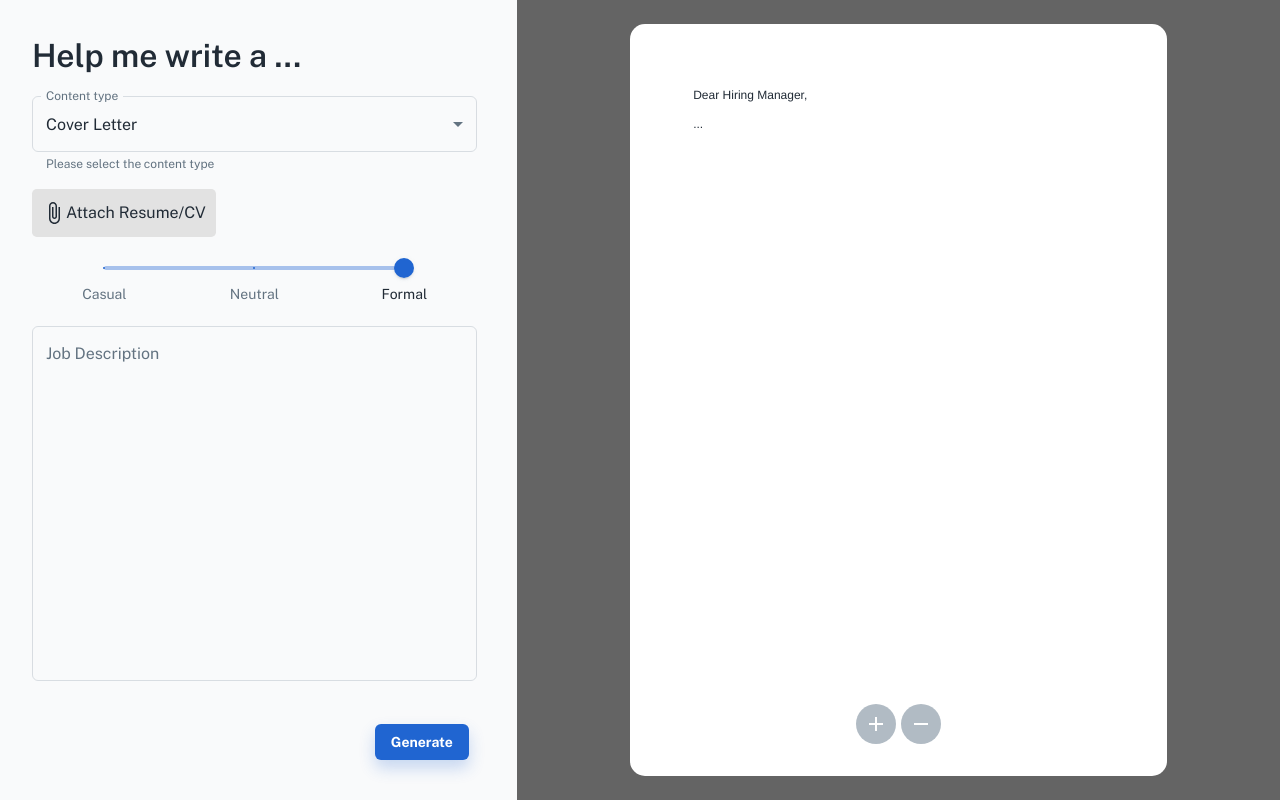
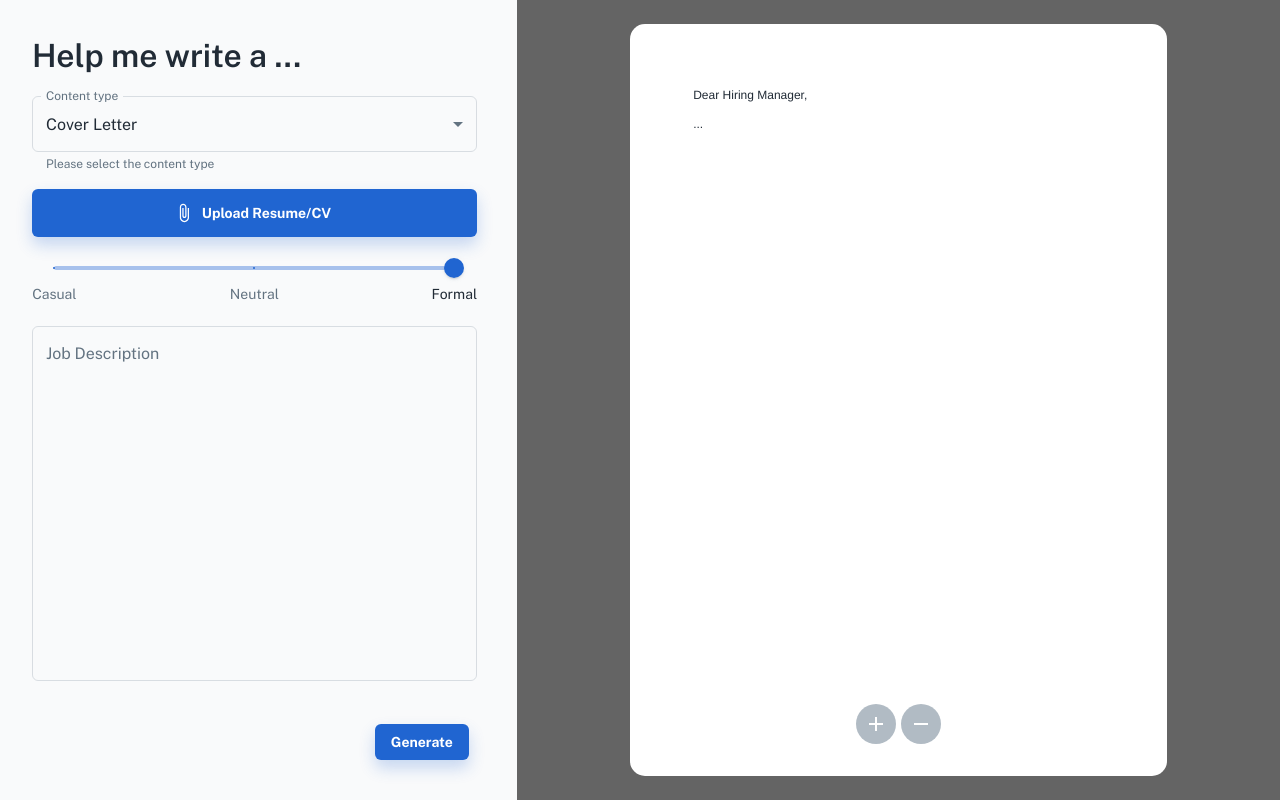
Before and after one commit to wqding/CoverHelper, a React (Create React App) app in the folder frontend/: page /dashboard/app in a window 1280 px wide. Built offline with nearby package versions, Linux system fonts and the light colour scheme; what @react-pdf/renderer would draw is missing.

Commit message:
replace upload button

```diff
--- a/frontend/src/pages/DashboardAppPage.css
+++ b/frontend/src/pages/DashboardAppPage.css
@@ -84,38 +84,6 @@
     gap: 1rem;
 }
 
-.fileUpload {
-    min-width: 35%;
-    width: fit-content;
-    height: 3rem;
-    display: inline;
-    border-radius: 0.3rem;
-    cursor: pointer;
-    background: #e2e2e2;
-}
-
-.fileUpload:hover {
-    background: #cbcbcb;
-}
-
-.wrapper {
-    display:inline;
-    position:relative;
-    display: flex;
-    align-items: center;
-    flex-wrap: wrap;
-    padding: 10px;
-}
-
-.wrapper>input {
-    opacity:0;
-    position:absolute;
-    top:0;
-    left:0;
-    right:0;
-    bottom:0;
-}
-
 .clear-icon-container {
     display: none;
 }
@@ -124,7 +92,7 @@
     display: none;
 }
 
-@media only screen and (max-width: 1240px) {
+@media only screen and (max-width: 1000px) {
     .rightSide[data-generated="false"] {
       display: none;
     }
--- a/frontend/src/pages/DashboardAppPage.js
+++ b/frontend/src/pages/DashboardAppPage.js
@@ -48,7 +48,7 @@ export default function DashboardAppPage() {
   const [question, setQuestion] = useState("");
 
   const divRef = useRef(null);
-  const [fontsize, setFontsize] = useState(window.innerWidth >= 968 ? 12 : 9.5);
+  const [fontsize, setFontsize] = useState(window.innerWidth >= 968 ? 12 : 8);
 
   useEffect(() => {
     function handleResize() {
@@ -57,7 +57,7 @@ export default function DashboardAppPage() {
       }
       const { offsetWidth } = divRef.current;
 
-      setFontsize(Math.max(Math.ceil(0.029 * offsetWidth), 9.5));
+      setFontsize(Math.max(Math.ceil(0.029 * offsetWidth), 8));
     }
     window.addEventListener('resize', handleResize)
   }, [divRef])
@@ -81,23 +81,15 @@ export default function DashboardAppPage() {
     fr.readAsDataURL(file)
   }
 
-  const handleGenerate = () => {
-    if (!file) {
+  const sendGenerateRequest = (resumeText) => {
+    if (input === "") {
       setSnackbarConfig({
         severity: "error",
-        message: "Error: Resume must be a pdf format",
+        message: "Error: Job/Company Description cannot be empty",
       });
       setOpenSnackar(true);
       return;
     }
-    if (loading) {
-      return;
-    }
-    setLoading(true);
-    setOpenPreview(true);
-    setCanPreview(true);
-
-    parsePDF(file, (resumeText) => {
     axios.post(`${process.env.REACT_APP_BASE_URL}/generate`, {
       resume: resumeText,
       input,
@@ -117,7 +109,25 @@ export default function DashboardAppPage() {
     }).finally(() => {
       setLoading(false)
     });
-    })
+  }
+
+  const handleGenerate = () => {
+    if (!file) {
+      setSnackbarConfig({
+        severity: "error",
+        message: "Error: Resume must be a pdf format",
+      });
+      setOpenSnackar(true);
+      return;
+    }
+    if (loading) {
+      return;
+    }
+    setLoading(true);
+    setOpenPreview(true);
+    setCanPreview(true);
+
+    parsePDF(file, sendGenerateRequest);
   };
 
   const handleDocxDownload = () => {
@@ -196,6 +206,7 @@ export default function DashboardAppPage() {
       case contentOptions.COVER_LETTER.enum: return (
         <TextField
           label="Job Description"
+          placeholder='e.g. "We are looking for a software engineer that sing and dance."'
           multiline
           rows={14}
           value={input}
@@ -205,6 +216,7 @@ export default function DashboardAppPage() {
       case contentOptions.LETTER_OF_INTENT.enum: return (
         <TextField
           label="Company Description (can be found on their website)"
+          placeholder='e.g. "We are a startup that is building a new social media platform to connect plant owners."'
           multiline
           rows={14}
           value={input}
@@ -219,6 +231,7 @@ export default function DashboardAppPage() {
         />
         <TextField
           label="Company Description (can be found on their website)"
+          placeholder='e.g. "We are a startup that is building a new social media platform to connect plant owners."'
           multiline
           rows={10}
           value={input}
@@ -233,6 +246,7 @@ export default function DashboardAppPage() {
         />
         <TextField
           label="Company Description (can be found on their website)"
+          placeholder='e.g. "We are a startup that is building a new social media platform to connect plant owners."'
           multiline
           rows={10}
           value={input}
@@ -241,13 +255,14 @@ export default function DashboardAppPage() {
       </>)
       case contentOptions.CUSTOM_QUESTION_ANSWER.enum: return (<>
         <TextField
-          label="Custom Question (ex. why do you want to work here?)"
+          label="Custom Question (e.g. why do you want to work here?)"
           multiline
           value={question}
           onChange={(e) => setQuestion(e.target.value)}
         />
         <TextField
           label="Company/Job Description"
+          placeholder='e.g. "We are a startup that is building a new social media platform to connect plant owners."'
           multiline
           rows={10}
           value={input}
@@ -272,6 +287,7 @@ export default function DashboardAppPage() {
             select
             defaultValue={contentType.title}
             helperText="Please select the content type"
+            sx={{minWidth: "35%"}}
           >
             {Object.values(contentOptions).map((option) => (
               <MenuItem key={option.enum} value={option.title} onClick={() => changeContentType(option)}>
@@ -279,12 +295,13 @@ export default function DashboardAppPage() {
               </MenuItem>
             ))}
           </TextField>
-          <div className="fileUpload wrapper">
-            <AttachFile/>
-            <div> {file==null ? "Attach Resume/CV":`${file.name}`} </div>
-            <input type="file" onChange={handleFileChange} className="custom-file-upload"/>
-          </div>
-          <Box sx={{ width: 300, margin: '0 auto'}}>
+
+          <Button variant="contained" startIcon={<AttachFile/>} sx={{minWidth: "35%", height: '3rem'}} component="label">
+            {file==null ? "Upload Resume/CV":`${file.name}`}
+            <input hidden type="file" onChange={handleFileChange}/>
+          </Button>
+
+          <Box sx={{ width: 400, margin: '0 auto'}}>
             <Slider
               aria-label="Tone slider"
               track={false}
@@ -324,14 +341,14 @@ export default function DashboardAppPage() {
           >
             <CircularProgress color="inherit" />
           </Backdrop>
-          {window.innerWidth <= 1240 && PageButtons()}
+          {window.innerWidth <= 1000 && PageButtons()}
           <div className="page">
             <div className="page-content" ref={divRef} style={{
               fontSize: `${fontsize}px`,
             }}>
               {output.split(/[\r\n]+/).map(p => <p>{p.split(" ").map(w => <span>{w} </span>)}</p>)}
             </div>
-            {window.innerWidth > 1240 && PageButtons()}
+            {window.innerWidth > 1000 && PageButtons()}
           </div>
         </div>
         <Snackbar
```
Lines whose indentation alone changed are shown as unchanged.
